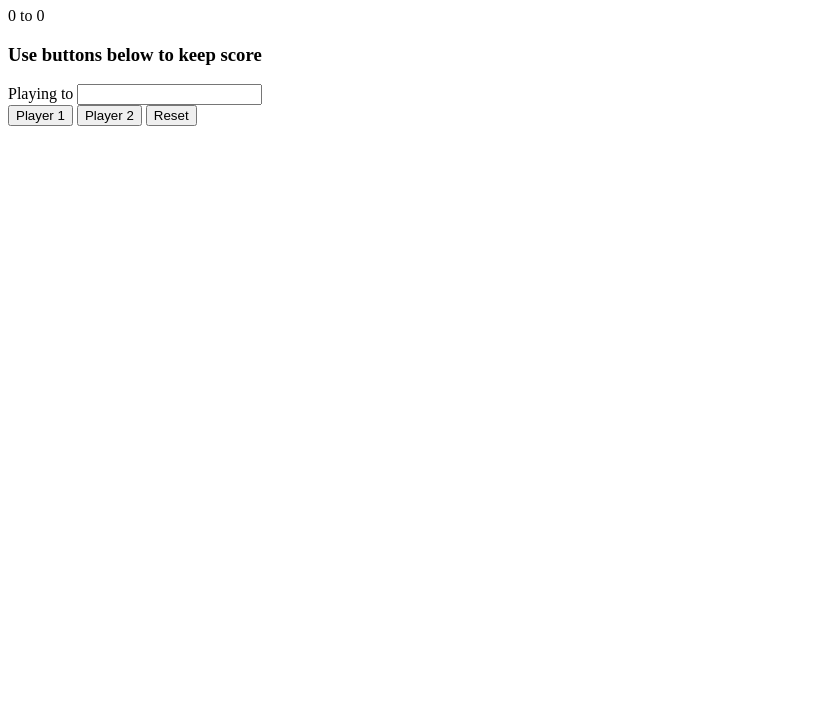
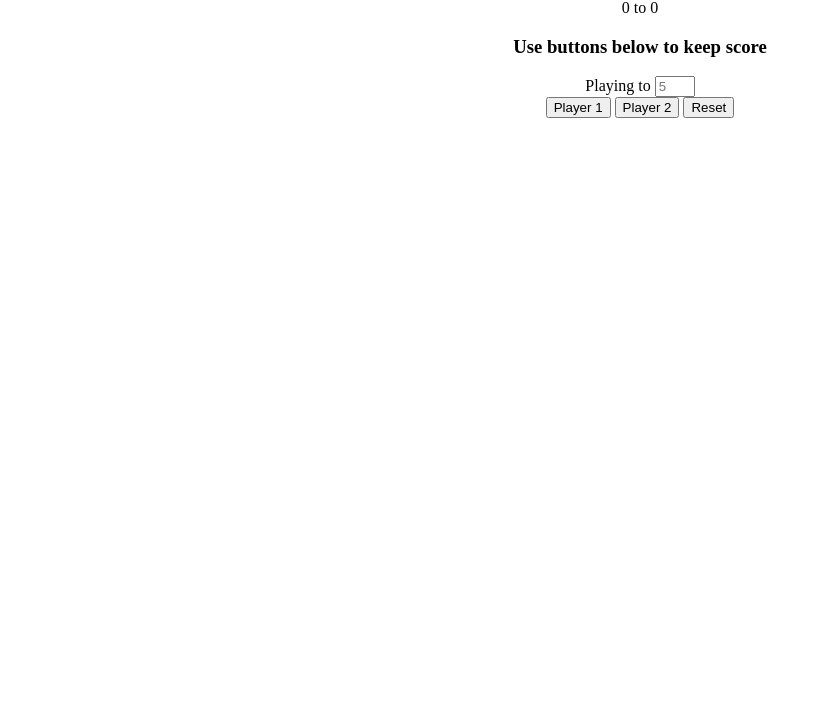
Before and after one commit to mrkarstrom/wdb2021, a plain HTML site: page lessons/268_ping_pong_score_keeper/index.html in a window 1280 px wide. Shown: the part 86-800 px from the top of the page, without its empty margins (0-822 px from the left). Drawn offline with Linux system fonts and the light colour scheme.

Commit message:
Setup options in datalist (HTML) and did some basic CSS

```diff
--- a/lessons/268_ping_pong_score_keeper/index.html
+++ b/lessons/268_ping_pong_score_keeper/index.html
@@ -21,11 +21,22 @@
         <h3>Use buttons below to keep score</h3>
         <div id="max">
             Playing to
-            <input type="number" >
+            <input id="maxScore" type="text" placeholder="5" name="maxScore" list="gameAlts" >
+                <datalist id="gameAlts">
+                    <option value="5"></option>
+                    <option value="6"></option>
+                    <option value="7"></option>
+                    <option value="8"></option>
+                    <option value="9"></option>
+                    <option value="10"></option>
+                </datalist>
         </div>
-        <span id="addP1Score"><button>Player 1</button></span>
-        <span id="addP2Score"><button>Player 2</button></span>
-        <span id="reset"><button>Reset</button></span>
+        <span id="buttons">
+            <button id="p1">Player 1</button>
+            <button id="p2">Player 2</button>
+            <button id="reset">Reset</button>
+        </span>
+
     </div>
 
     <script src="app.js"></script>
--- a/lessons/268_ping_pong_score_keeper/style.css
+++ b/lessons/268_ping_pong_score_keeper/style.css
@@ -0,0 +1,30 @@
+
+* {
+    box-sizing: border-box;
+}
+
+body {
+    display: flex;
+    margin: 0;
+    padding: 0;
+    flex-direction: column;
+    width: 100vw;
+    height: 100%;
+    justify-content: center;
+    align-items: center;
+}
+
+.container {
+    display: flex;
+    width: 50%;
+    height: auto;
+    flex-direction: column;
+    justify-content: center;
+    align-items: center;
+
+}
+
+#maxScore {
+    width:40px;
+
+}
```
